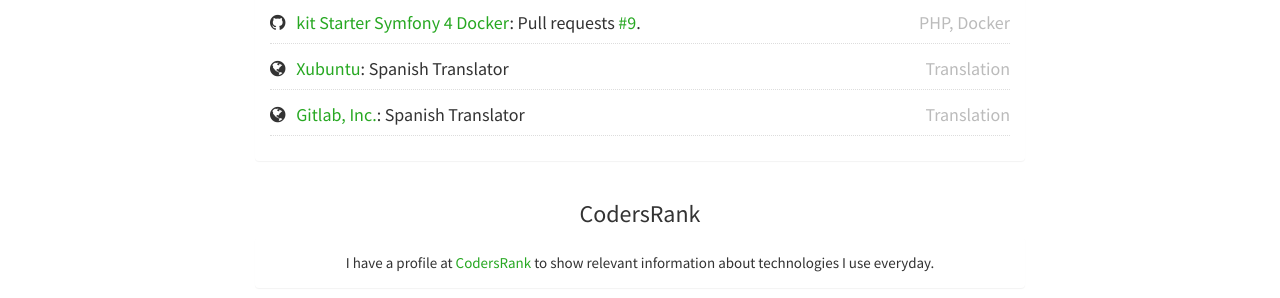
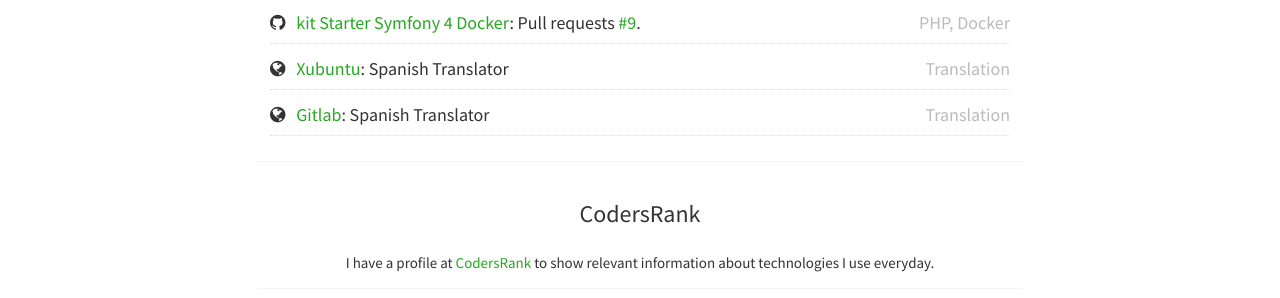
Before and after one commit to jfernancordova/jfernancordova.github.io, a Jekyll site: the page built from projects.html, in a window 1280 px wide. Shown: the part 566-864 px from the top of the page. Built offline with Jekyll 4.4.1, drawn with Linux system fonts in a browser that asks for light colours; nearby versions of some CDN libraries.

Commit message:
Fix Gitlab name

```diff
--- a/_data/opensource.yml
+++ b/_data/opensource.yml
@@ -26,7 +26,7 @@
   comment: "Spanish Translator"
   icon: globe
 
-- title: "Gitlab, Inc."
+- title: "Gitlab"
   url: "https://crowdin.com/profile/jfernancordova"
   issues: []
   prs: []
```
